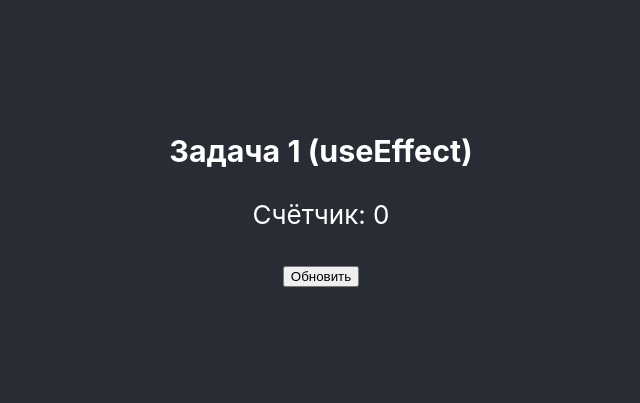
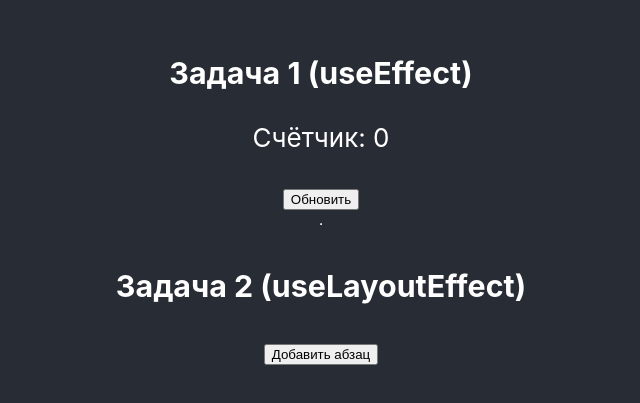
Before and after one commit to SiuzannaVach/my-app, a React (Create React App) app: page / in a window 1280 px wide. Shown: the part 205-608 px from the top of the page, without its empty margins (319-959 px from the left). Built offline with nearby package versions, Linux system fonts and the light colour scheme.

Commit message:
feat:addink Task2

```diff
--- a/src/HomeworkHooks.js
+++ b/src/HomeworkHooks.js
@@ -18,13 +18,47 @@ function Task1() {
   );
 }
 
+// Задача 2: useLayoutEffect
+function Task2() {
+  const [clicks, setClicks] = useState(0);
+  const containerRef = useRef(null);
+
+  useLayoutEffect(() => {
+    if (clicks > 0 && containerRef.current) {
+      const p = document.createElement("p");
+      p.textContent = `Новый абзац №${clicks}`;
+      containerRef.current.appendChild(p);
+    }
+  }, [clicks]);
+
+  return (
+    <div>
+      <h3>Задача 2 (useLayoutEffect)</h3>
+      <button onClick={() => setClicks((prev) => prev + 1)}>
+        Добавить абзац
+      </button>
+      <div ref={containerRef}></div>
+    </div>
+  );
+}
+
+
+
+
+
+
+
+
+
+
 // Главный компонент домашнего задания
 function HomeworkHooks() {
   return (
     <div className="App">
       <header className="App-header">
         <Task1 />
-        {/* Сюда ниже будем добавлять <Task2 />, <Task3 /> и т.д. */}
+        <hr />
+        <Task2 />
       </header>
     </div>
   );
```
